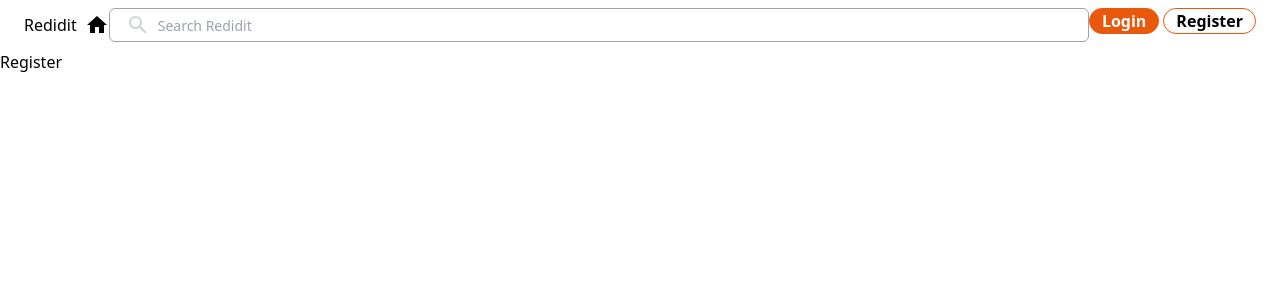
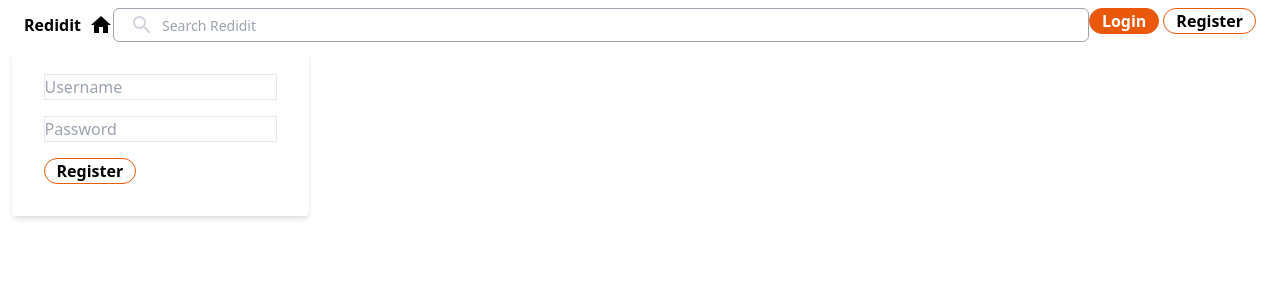
Before and after one commit to jazxbx/redditit-client, a React (Vite) app: page /register in a window 1280 px wide. Shown: the top 300 px of the page. Built offline with nearby package versions, Linux system fonts and the light colour scheme; no server answers.

Commit message:
feat: add register form

```diff
--- a/src/App.jsx
+++ b/src/App.jsx
@@ -31,15 +31,17 @@ function App() {
     const res = await fetch(`${API}/posts`);
     const info = await res.json();
     if (info.success) {
-      setPosts(info.summaries);
+      setPosts(info.posts);
     }
   }
 
   useEffect(() => {
     fetchUser();
+    fetchPosts();
   }, [token]);
 
   console.log(user, token);
+  console.log(posts);
 
   return (
     <>
--- a/src/components/Button.jsx
+++ b/src/components/Button.jsx
@@ -3,7 +3,7 @@ function Button(props) {
     "rounded-full border border-orange-600  px-3 font-bold text-sm";
 
   // Needs to be fixed
-  if (props.outline) {
+  if (props) {
     classNames += "bg-orange-300";
   } else {
     classNames += "bg-orange-600";
--- a/src/components/Navbar.jsx
+++ b/src/components/Navbar.jsx
@@ -13,7 +13,9 @@ export default function Navbar({ user, setToken, setUser }) {
     <nav className="mx-auto flex w-full max-w-screen-xl items-center p-2">
       <ul className="mx-4 flex w-full">
         <li className="flex items-center justify-start gap-2">
-          <Link to={"/"}>Redidit</Link>
+          <Link to={"/"}>
+            <span className="bg font-bold">Redidit</span>
+          </Link>
           <Home />
         </li>
         <form
--- a/src/routes/home.jsx
+++ b/src/routes/home.jsx
@@ -1,8 +1,15 @@
+import Button from "../components/Button";
+import Post from "../components/Posts"
+
 function Home() {
   return (
-    <div>
-      <input type="text" placeholder="create post" />
-    </div>
+    <>
+      <form className="flex justify-center">
+      <input className="border-2 border-slate-700 " type="text" placeholder="create post" />
+      <Button>Create a Post</Button>
+      </form>
+      <Post/>
+    </>
   );
 }
 
--- a/src/routes/register.jsx
+++ b/src/routes/register.jsx
@@ -1,5 +1,74 @@
-function Register() {
-  return <div>Register</div>;
+import { useState } from "react";
+import { API } from "../lib";
+import { useNavigate, useOutletContext } from "react-router-dom";
+import Button from "../components/Button";
+
+function Login() {
+  const [username, setUsername] = useState("");
+  const [password, setPassword] = useState("");
+  const [error, setError] = useState("");
+
+  const { setToken, setUser } = useOutletContext();
+
+  const navigate = useNavigate();
+
+  async function handleRegister(e) {
+    e.preventDefault();
+    setUser("");
+
+    const res = await fetch(`${API}/users/register`, {
+      method: "POST",
+      headers: { "Content-Type": "application/json" },
+      body: JSON.stringify({
+        username,
+        password,
+      }),
+    });
+    console.log(res);
+
+    const info = await res.json();
+    if (!info.success) {
+      return setError(info.error);
+    }
+    setToken(info.token);
+    localStorage.setItem("token", info.token);
+
+    navigate("/");
+  }
+
+  return (
+    <>
+      <div className="flex w-full max-w-xs justify-center">
+        <form
+          className="mb-4 flex flex-col rounded bg-white px-8 pb-8 pt-6 shadow-md"
+          onSubmit={handleRegister}
+        >
+          <div className="mb-4">
+            <input
+              className="border"
+              type="text"
+              placeholder="Username"
+              onChange={(e) => setUsername(e.target.value)}
+              value={username}
+            />
+          </div>
+          <div className="mb-4">
+            <input
+              className="border"
+              value={password}
+              type="password"
+              onChange={(e) => setPassword(e.target.value)}
+              placeholder="Password"
+            />
+          </div>
+          <div>
+            <Button className="bg-blue-600">Register</Button>
+          </div>
+        </form>
+      </div>
+      <p>{error}</p>
+    </>
+  );
 }
 
-export default Register;
+export default Login;
```
